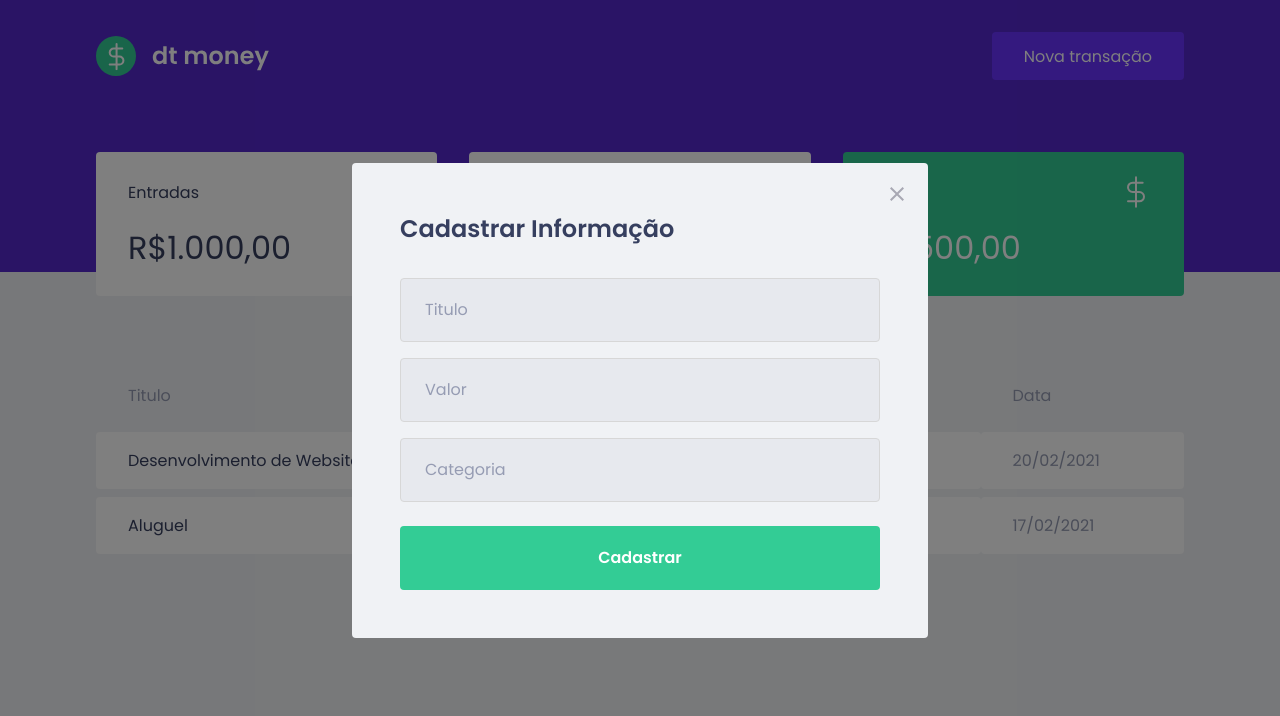
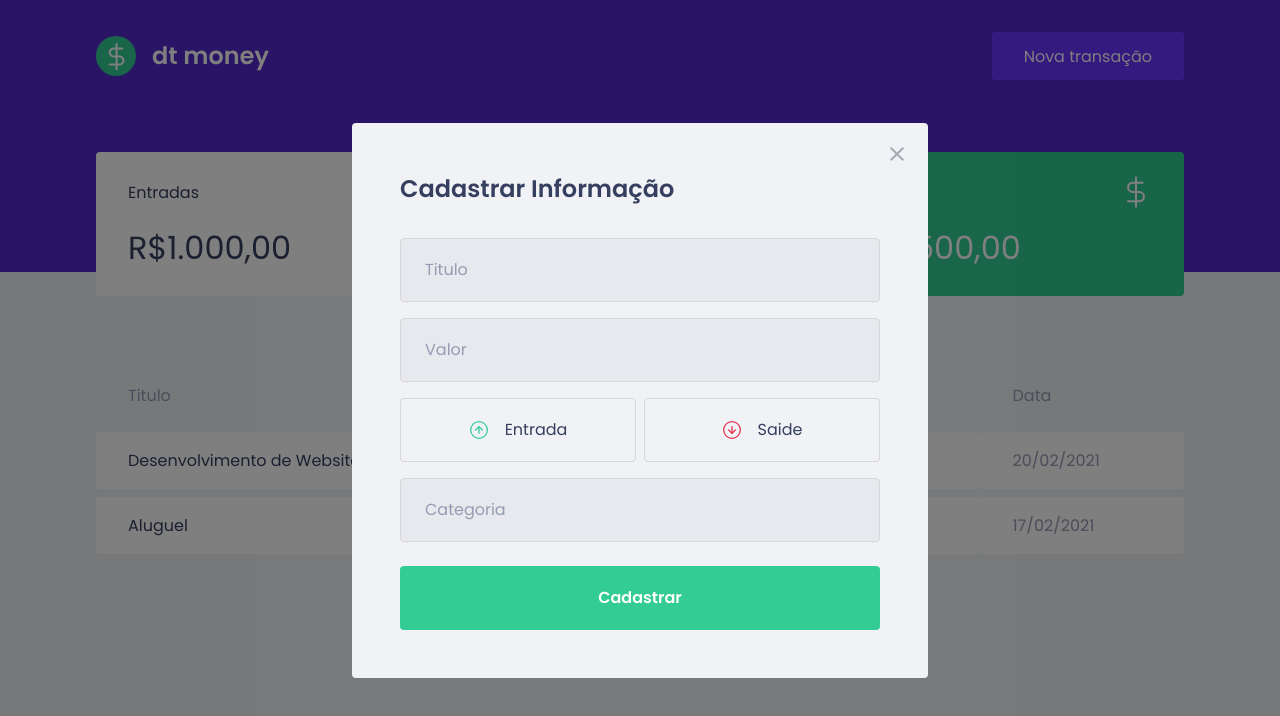
Before and after one commit to filipesalesaraujo/dtmoney, a React (Create React App) app: page / in a window 1280 px wide. Both pictures are taken after a click on the button "Nova transação". Shown: the top 716 px of the page. Built offline with nearby package versions, Linux system fonts and the light colour scheme; no server answers; what miragejs would draw is missing.

Commit message:
Criando botões de Tipo

```diff
--- a/package.json
+++ b/package.json
@@ -5,6 +5,7 @@
   "dependencies": {
     "axios": "^0.24.0",
     "miragejs": "^0.1.42",
+    "polished": "^4.1.3",
     "react": "^17.0.2",
     "react-dom": "^17.0.2",
     "react-modal": "^3.14.4",
--- a/src/components/NewTransactionModal/index.tsx
+++ b/src/components/NewTransactionModal/index.tsx
@@ -1,6 +1,8 @@
 import closseImg from "../../assets/close.svg";
+import incomeImg from "../../assets/income.svg";
+import outcomeImg from "../../assets/outcome.svg";
 import Modal from "react-modal";
-import { Container } from "./styles";
+import { Container, TransactionTypeContainer } from "./styles";
 interface newTransactionModalProps {
   isOpen: boolean;
   onRequestClose: () => void;
@@ -27,6 +29,16 @@
         <h2>Cadastrar Informação</h2>
         <input placeholder="Titulo" />
         <input placeholder="Valor" type="number" />
+        <TransactionTypeContainer>
+          <button type="button">
+            <img src={incomeImg} alt="Entrada" />
+            <span>Entrada</span>
+          </button>
+          <button type="button">
+            <img src={outcomeImg} alt="Saide" />
+            <span>Saide</span>
+          </button>
+        </TransactionTypeContainer>
         <input placeholder="Categoria" />
         <button type="submit">Cadastrar</button>
       </Container>
--- a/src/components/NewTransactionModal/styles.ts
+++ b/src/components/NewTransactionModal/styles.ts
@@ -1,4 +1,5 @@
 import styled from "styled-components";
+import { darken } from "polished";
 export const Container = styled.form`
   h2 {
     color: var(--text-title);
@@ -38,3 +39,33 @@
     }
   }
 `;
+
+export const TransactionTypeContainer = styled.div`
+  margin: 1rem 0;
+  display: grid;
+  grid-template-columns: 1fr 1fr;
+  gap: 0.5rem;
+  button{
+    height: 4rem;
+    border: 1px solid #d7d7d7;
+    border-radius: 0.25rem;
+    background: transparent;
+    display: flex;
+    align-items: center;
+    justify-content: center;
+    transition: border-color 0.2s;
+    &:hover{
+      border-color: ${darken(0.1, '#d7d7d7')};
+    }
+    img{
+      width: 20px;
+      height: 20px;
+    }
+    span{
+      display: inline-block;
+      margin-left: 1rem;
+      font-size: 1rem;
+      color: var(--text-title);
+    }
+  }
+`;
```
Also changed, not shown: 1 other file (tests, documents, lock files or other folders).
